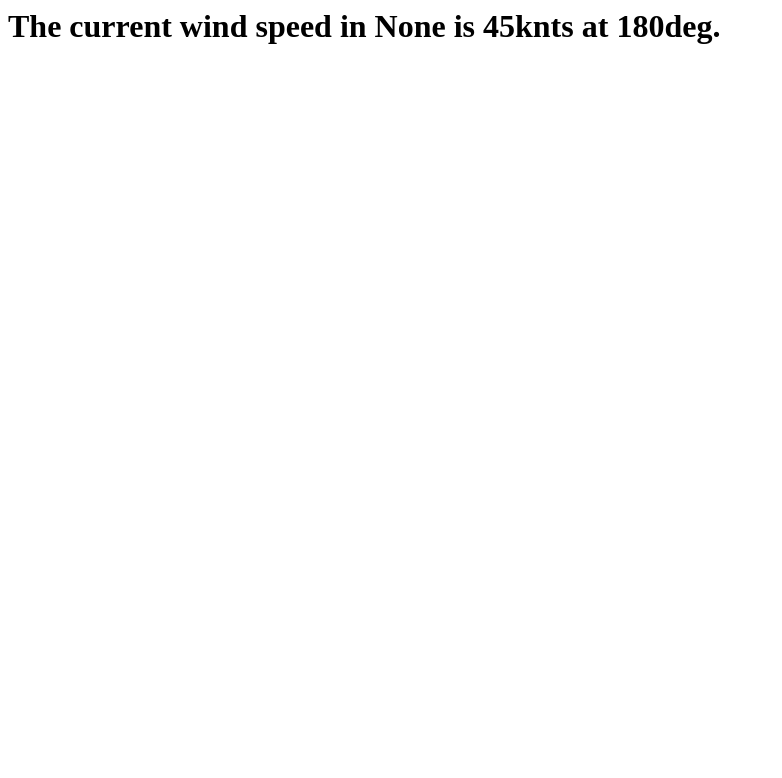
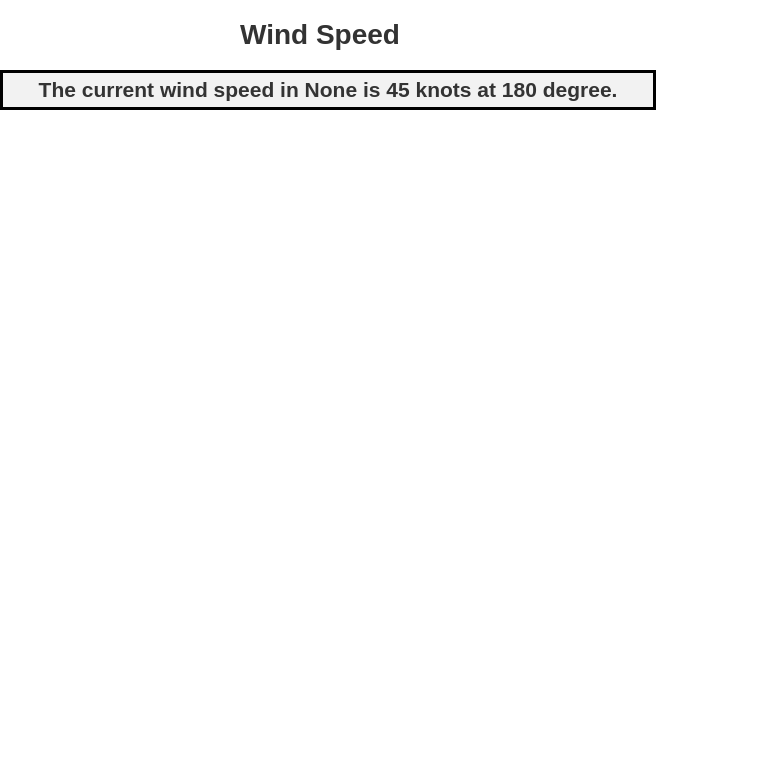
Before and after one commit to jonesr364/30267120-RJ_Mod9_ChalB, a Flask app: page /wind in a window 1280 px wide. Shown: the top 778 px of the page, without its empty margins (0-782 px from the left). Run offline with Flask 2, Linux system fonts and the light colour scheme.

Commit message:
finsihed
finish

```diff
--- /dev/null
+++ b/static/styles/appstyles.css
@@ -0,0 +1,49 @@
+body {
+    margin: 0;
+    padding: 0;
+    font-family: Arial,sans-serif;
+    font-size: 14px;
+    color:  #333333;
+	justify-text: center;
+	width: 50%;
+	 text-align: center;
+}
+
+.form {
+  text-align: center;
+
+  padding: 5px;
+  border: 3px solid black;
+  background-color: #f2f2f2;
+  width: 100%;
+}
+
+button {
+	background-color: lightblue;
+	color: black;
+	font-size: 25px;
+	margin: auto;
+	display: inline-block;
+}
+
+input {
+  padding: 6px;
+  font-size: 14px;
+  border-radius: 4px;
+
+  margin: auto;
+}
+
+label {
+  display: inline-block;
+  text-align: left;
+  font-weight: bold;
+  justify-text: center
+}
+
+.data {
+  padding: 5px;
+  border: 3px solid black;
+  background-color: #f2f2f2;
+  width: 100%;
+}
--- a/templates/wind.html
+++ b/templates/wind.html
@@ -1,6 +1,13 @@
-<html>
-<head><title>Current Wind Speed</title></head>
-<body>
-<h1> The current wind speed in {{ location }} is {{ wind }}knts at {{ direction }}deg. </h1>
-</body>
+<!DOCTYPE html>
+<html lang="en">
+	<head>
+		<meta charset="utf-8">
+		<meta name="author" content="Jones">
+		<title>Current Wind Speed at location</title>
+		<link rel="stylesheet" type= "text/css" href= "{{ url_for('static',filename='styles/appstyles.css') }}"/>
+	</head>
+	<body>
+		<h1> Wind Speed </<h1>
+		<h2 class="data"> The current wind speed in {{ location }} is {{ wind }} knots at {{ direction }} degree. </h2>
+	</body>
 </html>
```
Also changed, not shown: templates/index.html (+17 -6 lines), templates/temperature.html (+12 -5 lines), 5 other files.
